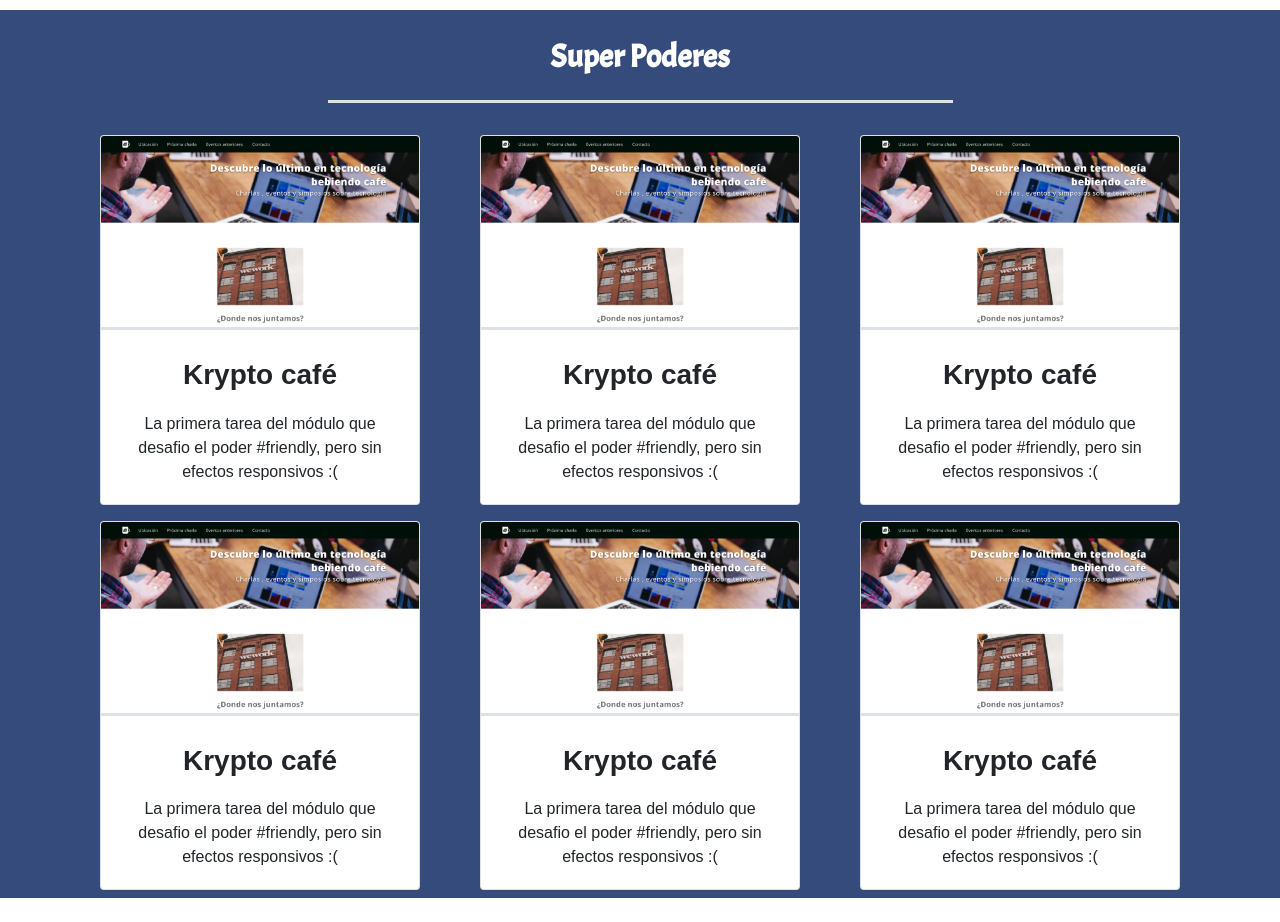
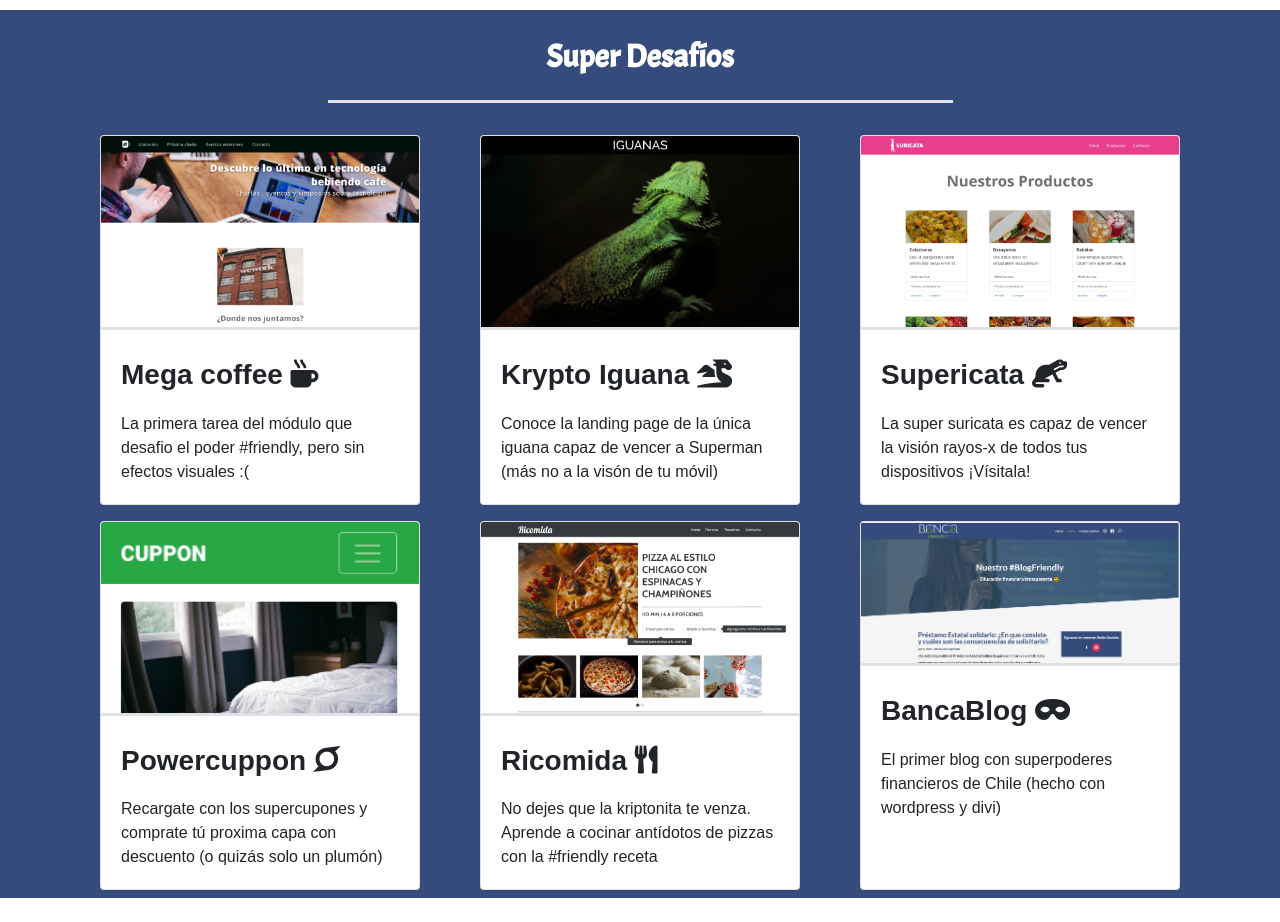
Before and after one commit to gilibethvega/bancafriendly, a plain HTML site: page index.html in a window 1280 px wide. Shown: the part 1040-1962 px from the top of the page. Drawn offline with nearby package versions, Linux system fonts and the light colour scheme; a script that the page names is missing; a web font is replaced by a local one.

Commit message:
se arregla sección de trabajos

```diff
--- a/index.html
+++ b/index.html
@@ -25,7 +25,7 @@
       <div class="collapse navbar-collapse" id="navbarNav">
         <ul class="navbar-nav ml-auto">
           <li class="nav-item ">
-            <a class="nav-link" href="#">Sobre mí</a>
+            <a class="nav-link" href="#aboutme">Sobre mí</a>
           </li>
           <li class="nav-item">
             <a class="nav-link" href="#superpowers">Super Poderes<span class="sr-only">(current)</span></a>
@@ -34,7 +34,7 @@
             <a class="nav-link" href="#works">Trabajos</a>
           </li>
           <li class="nav-item">
-            <a class="nav-link" href="#">Contacto</a>
+            <a class="nav-link" href="#contact">Contacto</a>
           </li>
         </ul>
       </div>
@@ -58,7 +58,7 @@
         <p class="my-3">desde 2013</p>
       </div>
       <div class="col-md-4">
-        <i class="fas fa-compass fa-8x my-3"></i>
+        <i class="fas fa-khanda fa-8x my-3"></i>
         <h3 class="my-3">Educadora financiera</h3>
         <p class="my-3">desde 2018</p>
       </div>
@@ -69,63 +69,63 @@
       </div>
   </section>
 
-  <section class="container-fluid my-4 pt-1 text-center" id="works">
-    <h2 class="font-weight-bold my-4 text-white">Super Poderes</h2>
+  <section class="container-fluid my-4 pt-1" id="works">
+    <h2 class="font-weight-bold my-4 text-white text-center">Super Desafíos</h2>
     <div class="border-bottom w-50 mx-auto text-white"></div>
       <div class="container">
         <div class="card-deck my-4">
           <div class="row mx-auto">
             <div class="col-md-6 col-lg-4 my-2">
               <div class="card h-100 text-gray font-weight-lighter">
-                <img src="assets/img/meet_coffee.png " href="http://meetcoffeebf.tk" class="card-img-top border-bottom" alt="work1">
+                <img src="assets/img/meet_coffee.png " href="http://meetcoffeebf.tk" class="card-img-top border-bottom" alt="meet&coffee">
                 <div class="card-body">
-                  <h3 class="card-title font-weight-lighter py-2 font-weight-bold">Krypto café</h3>
-                  <p class="card-text d-inline my-5">La primera tarea del módulo que desafio el poder #friendly, pero sin efectos responsivos :(</p>
+                  <h3 class="card-title font-weight-lighter py-2 font-weight-bold">Mega coffee <i class="fas fa-mug-hot"></i></h3>
+                  <p class="card-text d-inline my-5">La primera tarea del módulo que desafio el poder #friendly, pero sin efectos visuales :(</p>
                 </div>
               </div>
             </div>
             <div class="col-md-6 col-lg-4 my-2">
               <div class="card h-100 text-gray font-weight-lighter">
-                <img src="assets/img/meet_coffee.png " href="http://meetcoffeebf.tk" class="card-img-top border-bottom" alt="work1">
+                <img src="assets/img/iguana_page.png" href="http://meetcoffeebf.tk" class="card-img-top border-bottom" alt="iguanapage">
                 <div class="card-body">
-                  <h3 class="card-title font-weight-lighter py-2 font-weight-bold">Krypto café</h3>
-                  <p class="card-text d-inline my-5">La primera tarea del módulo que desafio el poder #friendly, pero sin efectos responsivos :(</p>
+                  <h3 class="card-title font-weight-lighter py-2 font-weight-bold">Krypto Iguana <i class="fas fa-dragon"></i></h3>
+                  <p class="card-text d-inline my-5">Conoce la landing page de la única iguana capaz de vencer a Superman (más no a la visón de tu móvil) </p>
                 </div>
               </div>
             </div>
             <div class="col-md-6 col-lg-4 my-2">
               <div class="card h-100 text-gray font-weight-lighter">
-                <img src="assets/img/meet_coffee.png " href="http://meetcoffeebf.tk" class="card-img-top border-bottom" alt="work1">
+                <img src="assets/img/suricata.png" href="http://meetcoffeebf.tk" class="card-img-top border-bottom" alt="suricata">
                 <div class="card-body">
-                  <h3 class="card-title font-weight-lighter py-2 font-weight-bold">Krypto café</h3>
-                  <p class="card-text d-inline my-5">La primera tarea del módulo que desafio el poder #friendly, pero sin efectos responsivos :(</p>
+                  <h3 class="card-title font-weight-lighter py-2 font-weight-bold">Supericata <i class="fas fa-otter"></i></h3>
+                  <p class="card-text d-inline my-5">La super suricata es capaz de vencer la visión rayos-x de todos tus dispositivos ¡Vísitala!</p>
                 </div>
               </div>
             </div>
             <div class="col-md-6 col-lg-4 my-2">
               <div class="card h-100 text-gray font-weight-lighter">
-                <img src="assets/img/meet_coffee.png " href="http://meetcoffeebf.tk" class="card-img-top border-bottom" alt="work1">
+                <img src="assets/img/cuppon.png " href="http://meetcoffeebf.tk" class="card-img-top border-bottom" alt="cuppon">
                 <div class="card-body">
-                  <h3 class="card-title font-weight-lighter py-2 font-weight-bold">Krypto café</h3>
-                  <p class="card-text d-inline my-5">La primera tarea del módulo que desafio el poder #friendly, pero sin efectos responsivos :(</p>
+                  <h3 class="card-title font-weight-lighter py-2 font-weight-bold">Powercuppon <i class="fab fa-superpowers"></i></i></h3>
+                  <p class="card-text d-inline my-5">Recargate con los supercupones y comprate tú proxima capa con descuento (o quizás solo un plumón)</p>
                 </div>
               </div>
             </div>
             <div class="col-md-6 col-lg-4 my-2">
               <div class="card h-100 text-gray font-weight-lighter">
-                <img src="assets/img/meet_coffee.png " href="http://meetcoffeebf.tk" class="card-img-top border-bottom" alt="work1">
+                <img src="assets/img/ricomida.png" href="http://meetcoffeebf.tk" class="card-img-top border-bottom" alt="ricomida">
                 <div class="card-body">
-                  <h3 class="card-title font-weight-lighter py-2 font-weight-bold">Krypto café</h3>
-                  <p class="card-text d-inline my-5">La primera tarea del módulo que desafio el poder #friendly, pero sin efectos responsivos :(</p>
+                  <h3 class="card-title font-weight-lighter py-2 font-weight-bold">Ricomida <i class="fas fa-utensils"></i></h3>
+                  <p class="card-text d-inline my-5">No dejes que la kriptonita te venza. Aprende a cocinar antídotos de pizzas con la #friendly receta</p>
                 </div>
               </div>
             </div>
             <div class="col-md-6 col-lg-4 my-2">
               <div class="card h-100 text-gray font-weight-lighter">
-                <img src="assets/img/meet_coffee.png " href="http://meetcoffeebf.tk" class="card-img-top border-bottom" alt="work1">
+                <img src="assets/img/bancafriendlypag.PNG " href="https://www.bancafriendly.com/blog/" class="card-img-top border-bottom" alt="bancafriendly">
                 <div class="card-body">
-                  <h3 class="card-title font-weight-lighter py-2 font-weight-bold">Krypto café</h3>
-                  <p class="card-text d-inline my-5">La primera tarea del módulo que desafio el poder #friendly, pero sin efectos responsivos :(</p>
+                  <h3 class="card-title font-weight-lighter py-2 font-weight-bold">BancaBlog <i class="fas fa-mask"></i></h3>
+                  <p class="card-text d-inline my-5">El primer blog con superpoderes financieros de Chile (hecho con wordpress y divi)</p>
                 </div>
               </div>
             </div>
```
Also changed, not shown: assets/img/bancafriendlypag.PNG (added).
